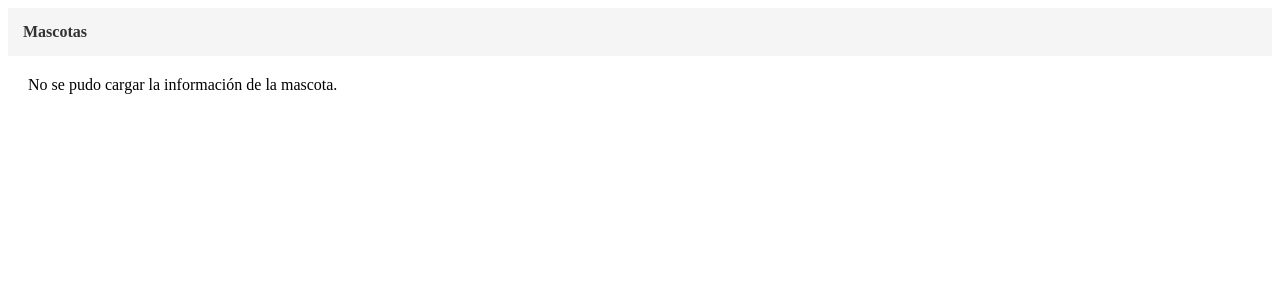
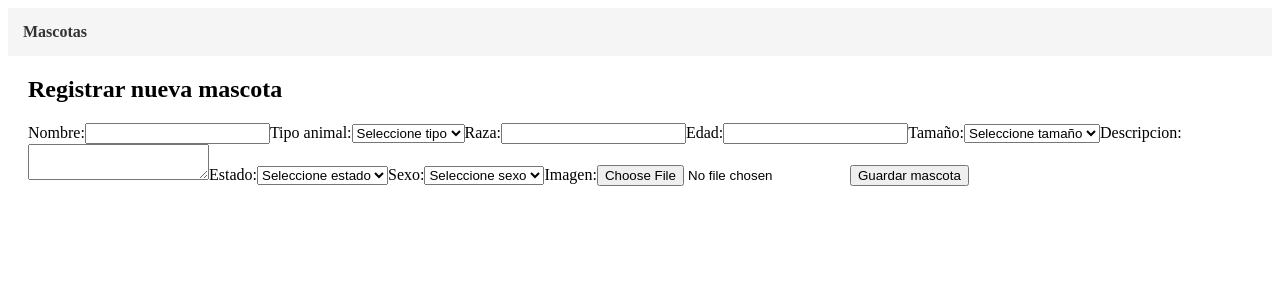
Before and after one commit to naniidifee/mascotas-react, a React (Vite) app: page /mascotas/nueva in a window 1280 px wide. Shown: the top 300 px of the page. Built offline with nearby package versions, Linux system fonts and the light colour scheme; no server answers.

Commit message:
formulario de registro de mascota avance parte2

```diff
--- a/src/App.jsx
+++ b/src/App.jsx
@@ -1,7 +1,7 @@
 import { BrowserRouter as Router, Routes, Route, NavLink } from 'react-router-dom';
 import MascotasPage from './pages/MascotasPage';
 import MascotaDetalle from './components/mascotas/MascotasDetalle';
-
+import CrearMascota from './components/mascotas/CrearMascota';
 function App() {
   return (
     <>
@@ -15,6 +15,7 @@ function App() {
         <div style={{ padding: '0 20px' }}>
           <Routes>
             <Route path="mascotas/" element={<MascotasPage />} />
+            <Route path='mascotas/nueva' element={<CrearMascota />} />
             <Route path="mascotas/:id" element={<MascotaDetalle />} />
           </Routes>
         </div>
--- a/src/components/mascotas/CrearMascota.jsx
+++ b/src/components/mascotas/CrearMascota.jsx
@@ -1,15 +1,17 @@
 import { useState } from "react";
+import mascotasApi from "../../api/api";
 
 function CrearMascota() {
 
     const [mascota, setMascota] = useState({
         nombre: "",
-        tipo: "",
+        tipo_animal: "",
         raza: "",
         edad: "",
         tamano: "",
         descripcion: "",
         estado: "",
+        sexo: "",
         imagen: null
     });
 
@@ -29,15 +31,66 @@ function CrearMascota() {
         });
     };
 
+    const guardarMascota = async (e) => {
+        e.preventDefault();
+
+        const formData = new FormData();
+
+        formData.append("nombre", mascota.nombre);
+        formData.append("tipo_animal", mascota.tipo_animal);
+        formData.append("raza", mascota.raza);
+        formData.append("edad", mascota.edad);
+        formData.append("tamano", mascota.tamano);
+        formData.append("descripcion", mascota.descripcion);
+        formData.append("estado", mascota.estado);
+        formData.append("sexo", mascota.sexo);
+
+        if (mascota.imagen) {
+            formData.append("imagen", mascota.imagen);
+        }
+
+        try {
+
+            const respuesta = await mascotasApi.post("mascotas/", formData,
+                {headers: {"Content-Type": "multipart/form-data"}
+            }
+        );
+
+        console.log("Mascota registrada:", respuesta.data);
+        alert("Mascota registrada exitosamente");
+
+    } catch (error) {
+        console.error("Error al registrar mascota:", error);
+
+        if (error.response) {
+            console.log("respuesta del servidor:", error.response.data);
+
+            alert(
+                JSON.stringify(error.response.data)
+            );
+        } else {
+            alert("No se pudo conectar");
+        }
+    }
+};
+
     return (
         <div>
             <h2>Registrar nueva mascota</h2>
-            <form>
+            <form onSubmit={guardarMascota}>
                 <label>Nombre:</label>
                 <input type="text" name="nombre" value={mascota.nombre} onChange={manejarCambio}/>
 
-                <label>Tipo:</label>
-                <input type="text" name="tipo" value={mascota.tipo} onChange={manejarCambio}/>
+                <label>Tipo animal:</label>
+                <select name="tipo_animal" value={mascota.tipo_animal} onChange={manejarCambio}>
+                    <option value="">Seleccione tipo</option>
+                    <option value="perro">Perro</option>
+                    <option value="gato">Gato</option>
+                    <option value="ave">Ave</option>
+                    <option value="roedor">Roedor</option>
+                    <option value="reptil">Reptil</option>
+                    <option value="otro">Otro</option>
+                </select>
 
                 <label>Raza:</label>
                 <input type="text" name="raza" value={mascota.raza} onChange={manejarCambio}/>
@@ -46,18 +99,38 @@ function CrearMascota() {
                 <input type="text" name="edad" value={mascota.edad} onChange={manejarCambio}/>
 
                 <label>Tamaño:</label>
-                <input type="text" name="tamaño" value={mascota.tamano} onChange={manejarCambio}/>
+                <select name="tamano" value={mascota.tamano} onChange={manejarCambio}>
+                    <option value="">Seleccione tamaño</option>
+                    <option value="pequeno">Pequeño</option>
+                    <option value="mediano">Mediano</option>
+                    <option value="grande">Grande</option>
+                    <option value="desconocido">Desconocido</option>
+                </select>
 
                 <label>Descripcion:</label>
-                <input name="descripcion" value={mascota.descripcion} onChange={manejarCambio}/>
+                <textarea name="descripcion" value={mascota.descripcion} onChange={manejarCambio}/>
 
                 <label>Estado:</label>
-                <input type="text" name="estado" value={mascota.estado} onChange={manejarCambio}/>
+                <select name="estado" value={mascota.estado} onChange={manejarCambio}>
+                    <option value="">Seleccione estado</option>
+                    <option value="perdida">Perdida</option>
+                    <option value="encontrada">Encontrada</option>
+                    <option value="adoptada">Adoptada</option>
+                    <option value="En_adopcion">En Adopcion</option>
+                </select>
+
+                <label>Sexo:</label>
+                <select name="sexo" value={mascota.sexo} onChange={manejarCambio}>
+                    <option value="">Seleccione sexo</option>
+                    <option value="macho">Macho</option>
+                    <option value="hembra">Hembra</option>
+                    <option value="desconocido">Desconocido</option>
+                </select>
 
                 <label>Imagen:</label>
                 <input type="file" onChange={manejarImagen}/>
 
-                <button type="button">Guardar mascota</button>
+                <button type="submit">Guardar mascota</button>
             </form>
         </div>
     );
```
